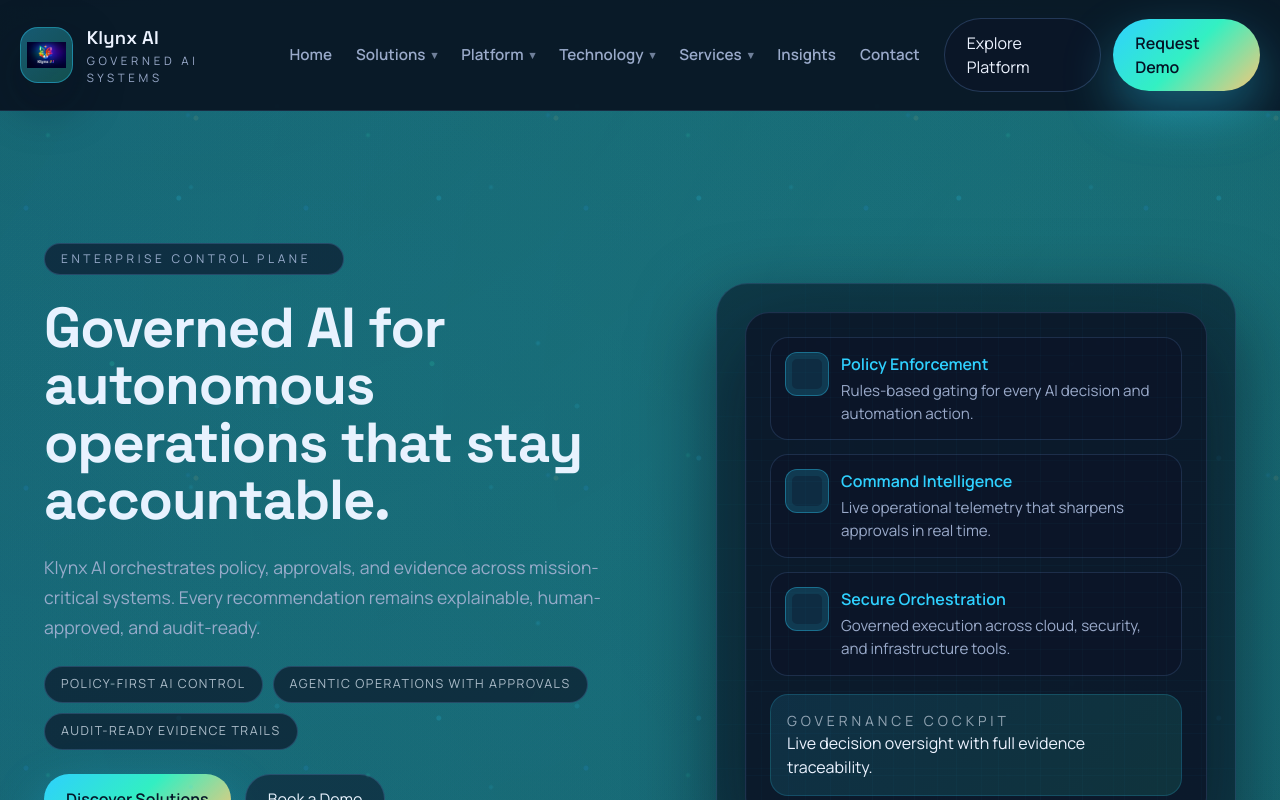
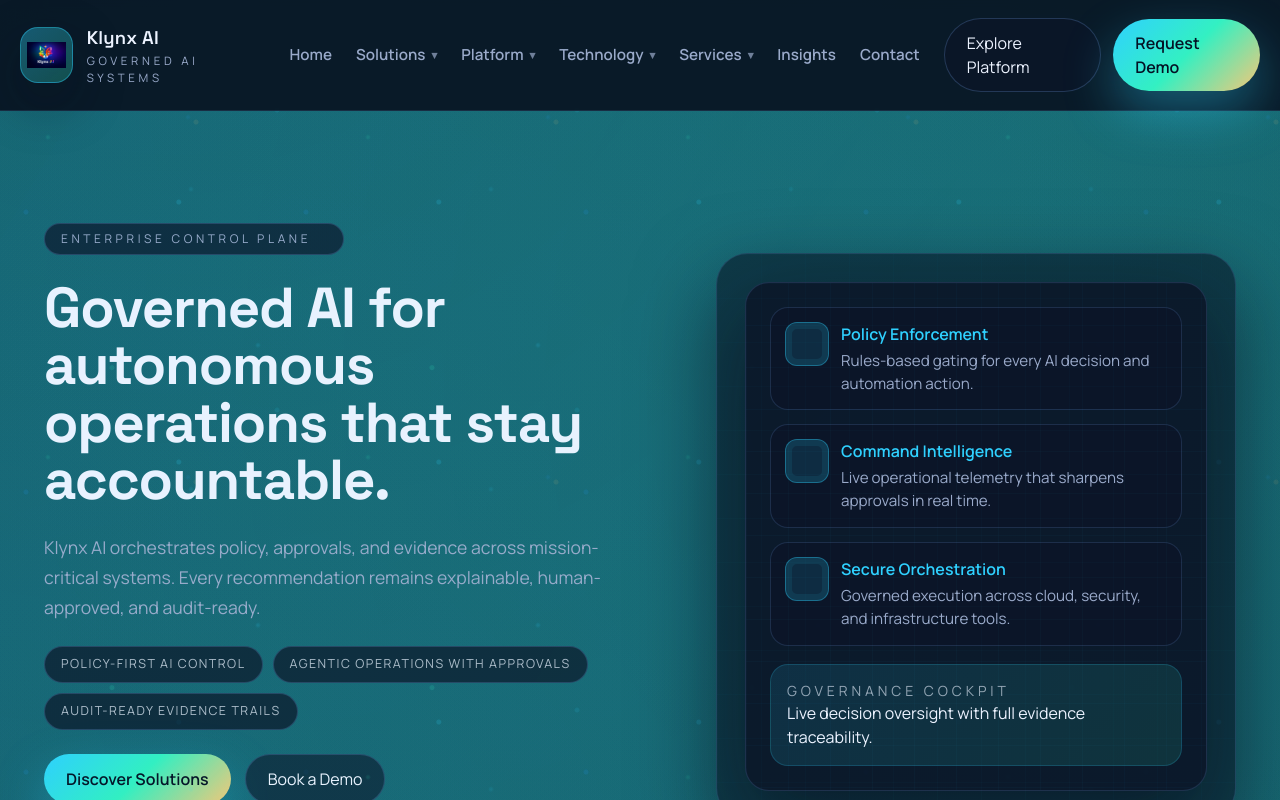
Before and after one commit to pipelineservices/klynxai-assistant, a Next.js app in the folder klynxai_site/: page / in a window 1280 px wide. Shown: the top 800 px of the page. Built offline with nearby package versions, Linux system fonts and the light colour scheme.

Commit message:
Lift hero panel and tighten hero spacing

```diff
--- a/klynxai_site/app/globals.css
+++ b/klynxai_site/app/globals.css
@@ -263,7 +263,7 @@
   }
 
   .hero {
-    padding-top: 120px;
+    padding-top: 108px;
   }
 
   .hero-grid {
@@ -276,7 +276,7 @@
   .hero-copy {
     display: grid;
     gap: 24px;
-    padding-top: 12px;
+    padding-top: 4px;
     max-width: 560px;
   }
 
@@ -372,7 +372,7 @@
   }
 
   .hero-visual-shell {
-    margin-top: -36px;
+    margin-top: -64px;
   }
 
   .hero-visual-shell {
```
